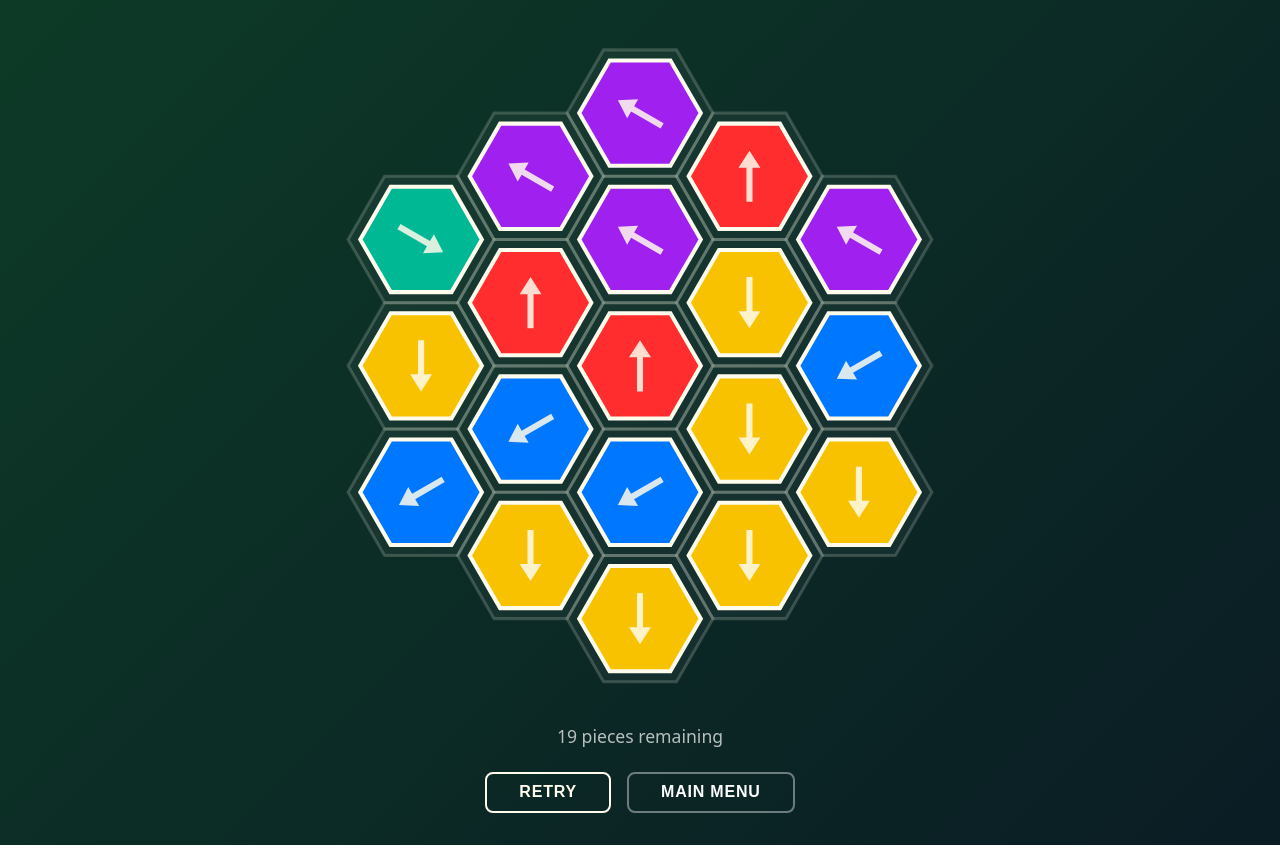
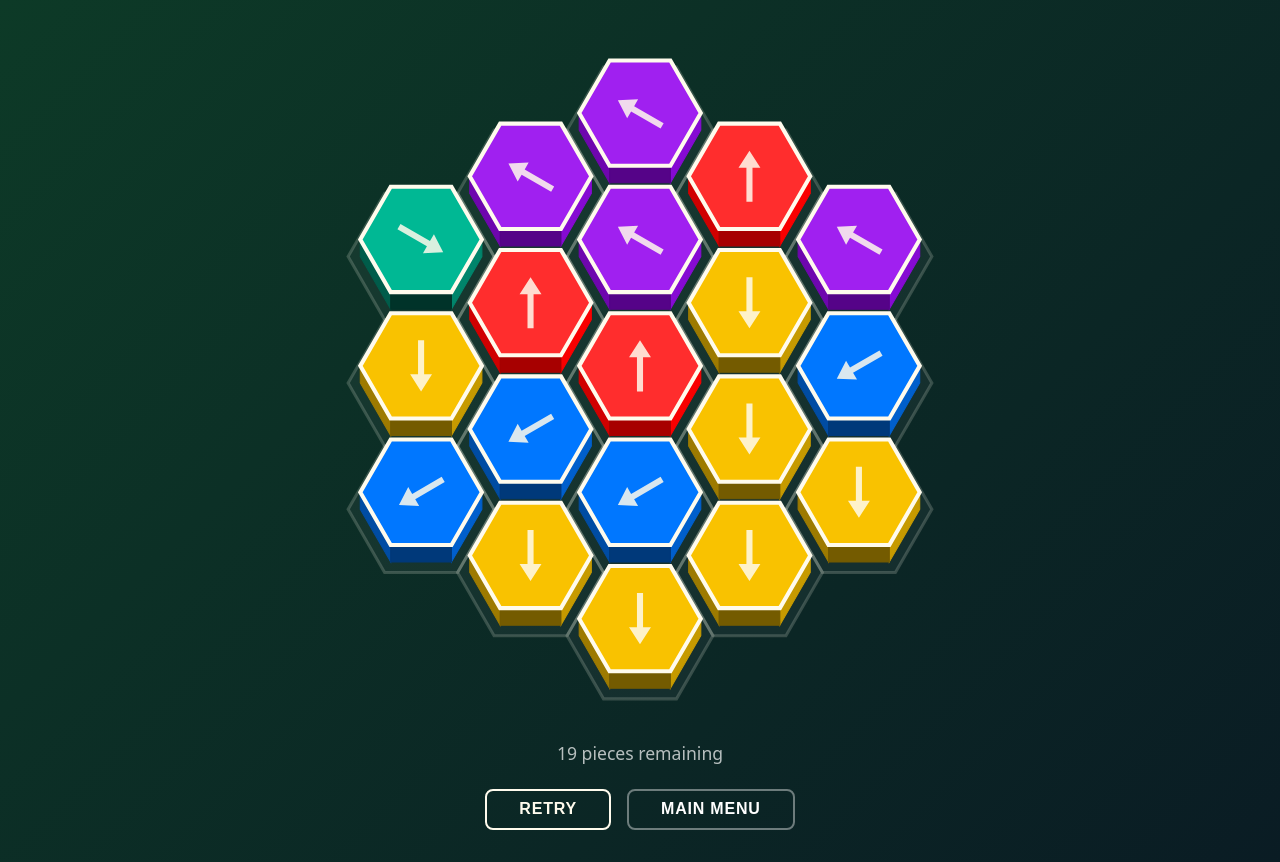
Before and after one commit to liamroddy/hexa-gone, a React (Vite) app: page / in a window 1280 px wide. Both pictures are taken after a click on the button "START GAME". Built offline with nearby package versions, Linux system fonts and the light colour scheme.

Commit message:
added depth to node rendering

```diff
--- a/src/components/HexBoard.jsx
+++ b/src/components/HexBoard.jsx
@@ -2,6 +2,8 @@ import HexNode from './HexNode'
 import { hexPoints } from './hexGeometry'
 
 export default function HexBoard({ nodes, hexSize = 30, onHexClick, animStates = new Map(), activeIds }) {
+  const DEPTH_FACTOR = 0.28
+
   const gapX = 12
   // Vertical gap scaled by sqrt(3)/2 so top/bottom gaps visually match side gaps
   const gapY = gapX * (Math.sqrt(3) / 2)
@@ -24,9 +26,10 @@ export default function HexBoard({ nodes, hexSize = 30, onHexClick, animStates =
 
   const xs = positioned.map(p => p.x)
   const ys = positioned.map(p => p.y)
+  const depth = hexSize * DEPTH_FACTOR
   const pad = hexSize + 10
   const minX = Math.min(...xs) - pad
-  const minY = Math.min(...ys) - pad
+  const minY = Math.min(...ys) - pad - depth
   const maxX = Math.max(...xs) + pad
   const maxY = Math.max(...ys) + pad
 
--- a/src/components/HexNode.jsx
+++ b/src/components/HexNode.jsx
@@ -1,5 +1,6 @@
-import { ARROW_ROTATION, hexPoints, arrowPath } from './hexGeometry'
+import { ARROW_ROTATION, extrudedHex, arrowPath } from './hexGeometry'
 import { computeAnimValues } from './hexAnimations'
+import { facePalette } from './hexPalette'
 
 export default function HexNode({ node, x, y, size = 40, onClick, animState, animProgress = 0 }) {
   if (animState === 'gone') return null
@@ -12,7 +13,8 @@ export default function HexNode({ node, x, y, size = 40, onClick, animState, ani
     color: node.color,
   })
 
-  const points = hexPoints(size)
+  const { top, bottom, left, right, depth } = extrudedHex(size)
+  const palette = facePalette(fillColor)
   const arrow = arrowPath(size)
   const rotation = ARROW_ROTATION[node.arrowDirection] ?? 0
   const groupTransform = `translate(${x + translateX},${y + translateY}) scale(${scale})`
@@ -28,14 +30,22 @@ export default function HexNode({ node, x, y, size = 40, onClick, animState, ani
         transition: animState ? 'none' : 'opacity 0.2s',
       }}
     >
+      {/* Side faces drawn first (behind the top face) */}
+      <polygon points={left}   fill={palette.left}   stroke={palette.left}   strokeWidth="0.5" />
+      <polygon points={right}  fill={palette.right}  stroke={palette.right}  strokeWidth="0.5" />
+      <polygon points={bottom} fill={palette.bottom} stroke={palette.bottom} strokeWidth="0.5" />
+
+      {/* Top face (elevated) */}
       <polygon
-        points={points}
-        fill={fillColor}
+        points={top}
+        fill={palette.top}
         stroke="var(--colour-highlight, #00e0ff)"
         strokeWidth="2"
       />
+
+      {/* Arrow sits on the elevated top face */}
       {node.arrowDirection && (
-        <g transform={`rotate(${rotation})`}>
+        <g transform={`translate(0,${-depth}) rotate(${rotation})`}>
           <path
             d={arrow}
             fill="var(--colour-highlight, #00e0ff)"
--- a/src/components/hexGeometry.js
+++ b/src/components/hexGeometry.js
@@ -9,13 +9,62 @@ export const ARROW_ROTATION = {
   [HexDirection.NorthWest]: 300,
 }
 
-export function hexPoints(size) {
+/* ── Extrusion depth as fraction of hex size ────────────────────── */
+const DEPTH_FACTOR = 0.28
+
+/* ── Flat hex vertices (pointy-top, vertex 0 = right) ──────────── */
+function rawHexVerts(size) {
   return Array.from({ length: 6 }, (_, i) => {
-    const angleRad = (Math.PI / 180) * (60 * i)
-    return `${size * Math.cos(angleRad)},${size * Math.sin(angleRad)}`
-  }).join(' ')
+    const a = (Math.PI / 180) * (60 * i)
+    return { x: size * Math.cos(a), y: size * Math.sin(a) }
+  })
 }
 
+/* ── Public: hex points string (no squish, normal geometry) ─────── */
+export function hexPoints(size) {
+  return rawHexVerts(size).map(v => `${v.x},${v.y}`).join(' ')
+}
+
+/* ── 3D extruded hex geometry ───────────────────────────────────── *
+ * The top face is LIFTED upward (-Y) by `depth` pixels.
+ * The side faces connect the lifted top verts back down to the
+ * grid-level (y + depth) so the piece sits ON TOP of the grid.
+ *
+ * Vertex indices (pointy-top hex, vertex 0 = right):
+ *   0 = right, 1 = bottom-right, 2 = bottom-left,
+ *   3 = left,  4 = top-left, 5 = top-right
+ */
+export function extrudedHex(size) {
+  const depth = size * DEPTH_FACTOR
+  const verts = rawHexVerts(size)
+
+  // Top face: every vertex shifted up by depth
+  const topVerts = verts.map(v => ({ x: v.x, y: v.y - depth }))
+  const top = topVerts.map(v => `${v.x},${v.y}`).join(' ')
+
+  // Bottom face (strip along bottom edge): top-lifted verts connect down to grid-level verts
+  // Visible bottom: between bottom-left(2) and bottom-right(1)
+  const bottomFace = [
+    topVerts[2], topVerts[1],
+    verts[1], verts[2],
+  ].map(v => `${v.x},${v.y}`).join(' ')
+
+  // Left face: between left(3) and bottom-left(2)
+  const leftFace = [
+    topVerts[3], topVerts[2],
+    verts[2], verts[3],
+  ].map(v => `${v.x},${v.y}`).join(' ')
+
+  // Right face: between bottom-right(1) and right(0)
+  const rightFace = [
+    topVerts[1], topVerts[0],
+    verts[0], verts[1],
+  ].map(v => `${v.x},${v.y}`).join(' ')
+
+  return { top, bottom: bottomFace, left: leftFace, right: rightFace, depth }
+}
+
+/* ── Arrow path (unchanged) ─────────────────────────────────────── */
 export function arrowPath(size) {
   const hw = size * 0.05
   const hh = size * 0.18
--- /dev/null
+++ b/src/components/hexPalette.js
@@ -0,0 +1,80 @@
+/**
+ * Derives a 4-side colour palette from a single base (top-face) colour.
+ *
+ * top   – the original colour (brightest, fully lit)
+ * right – slightly darker
+ * left  – darker still
+ * bottom – darkest face
+ */
+
+function hexToRgb(hex) {
+  const h = hex.replace('#', '')
+  return {
+    r: parseInt(h.substring(0, 2), 16),
+    g: parseInt(h.substring(2, 4), 16),
+    b: parseInt(h.substring(4, 6), 16),
+  }
+}
+
+function rgbToHex({ r, g, b }) {
+  const clamp = v => Math.max(0, Math.min(255, Math.round(v)))
+  return `#${[r, g, b].map(v => clamp(v).toString(16).padStart(2, '0')).join('')}`
+}
+
+function rgbToHsl({ r, g, b }) {
+  r /= 255; g /= 255; b /= 255
+  const max = Math.max(r, g, b), min = Math.min(r, g, b)
+  let h, s, l = (max + min) / 2
+  if (max === min) { h = s = 0 }
+  else {
+    const d = max - min
+    s = l > 0.5 ? d / (2 - max - min) : d / (max + min)
+    if (max === r) h = ((g - b) / d + (g < b ? 6 : 0)) / 6
+    else if (max === g) h = ((b - r) / d + 2) / 6
+    else h = ((r - g) / d + 4) / 6
+  }
+  return { h: h * 360, s: s * 100, l: l * 100 }
+}
+
+function hslToRgb({ h, s, l }) {
+  h /= 360; s /= 100; l /= 100
+  let r, g, b
+  if (s === 0) { r = g = b = l }
+  else {
+    const hue2rgb = (p, q, t) => {
+      if (t < 0) t += 1; if (t > 1) t -= 1
+      if (t < 1/6) return p + (q - p) * 6 * t
+      if (t < 1/2) return q
+      if (t < 2/3) return p + (q - p) * (2/3 - t) * 6
+      return p
+    }
+    const q = l < 0.5 ? l * (1 + s) : l + s - l * s
+    const p = 2 * l - q
+    r = hue2rgb(p, q, h + 1/3)
+    g = hue2rgb(p, q, h)
+    b = hue2rgb(p, q, h - 1/3)
+  }
+  return { r: r * 255, g: g * 255, b: b * 255 }
+}
+
+export function facePalette(baseHex) {
+  // Handle non-hex colours (e.g. rgba from blocked animation) – just tint naively
+  if (!baseHex || !baseHex.startsWith('#')) {
+    return { top: baseHex, right: baseHex, left: baseHex, bottom: baseHex }
+  }
+
+  const hsl = rgbToHsl(hexToRgb(baseHex))
+
+  const shift = (dS, dL) => {
+    const ns = Math.max(0, Math.min(100, hsl.s + dS))
+    const nl = Math.max(0, Math.min(100, hsl.l + dL))
+    return rgbToHex(hslToRgb({ h: hsl.h, s: ns, l: nl }))
+  }
+
+  return {
+    top:    baseHex,
+    right:  shift(4, -10),   // slightly darker + more saturated
+    left:   shift(6, -18),   // darker still
+    bottom: shift(8, -26),   // darkest
+  }
+}
```
